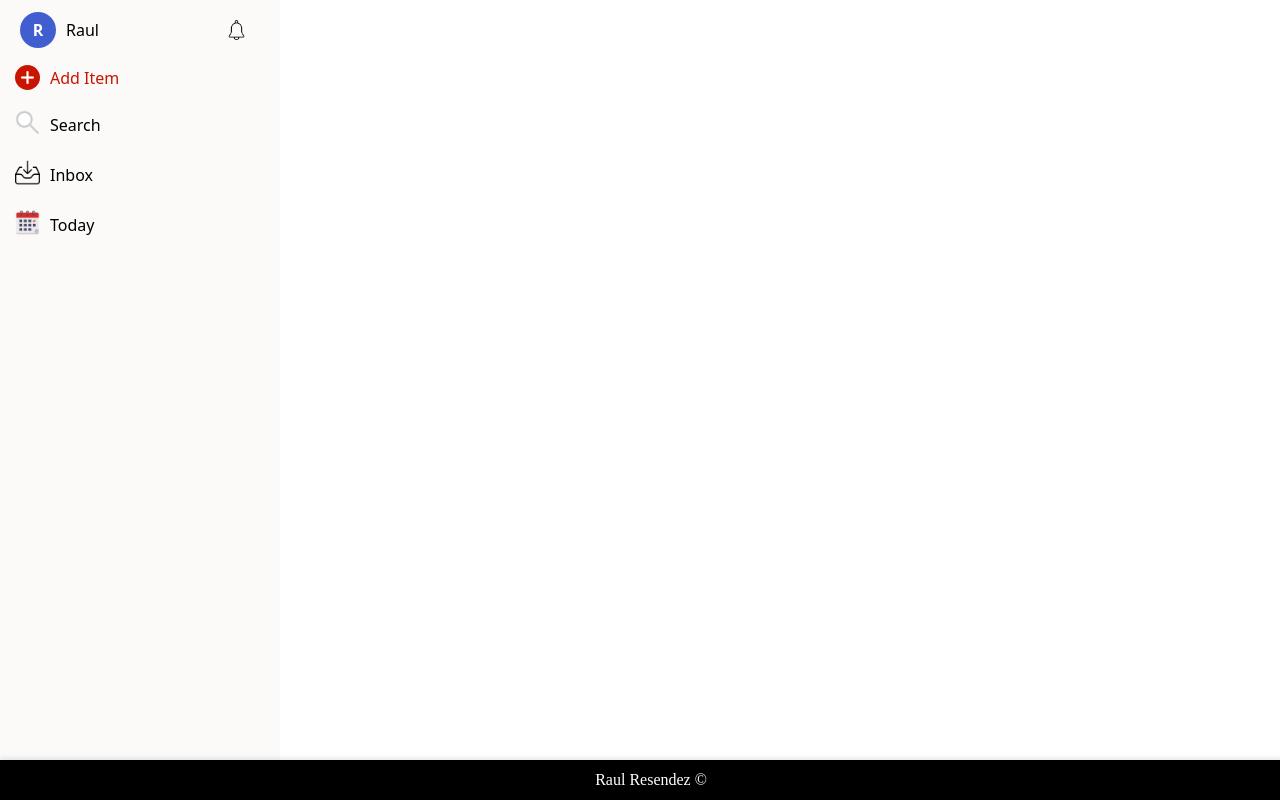
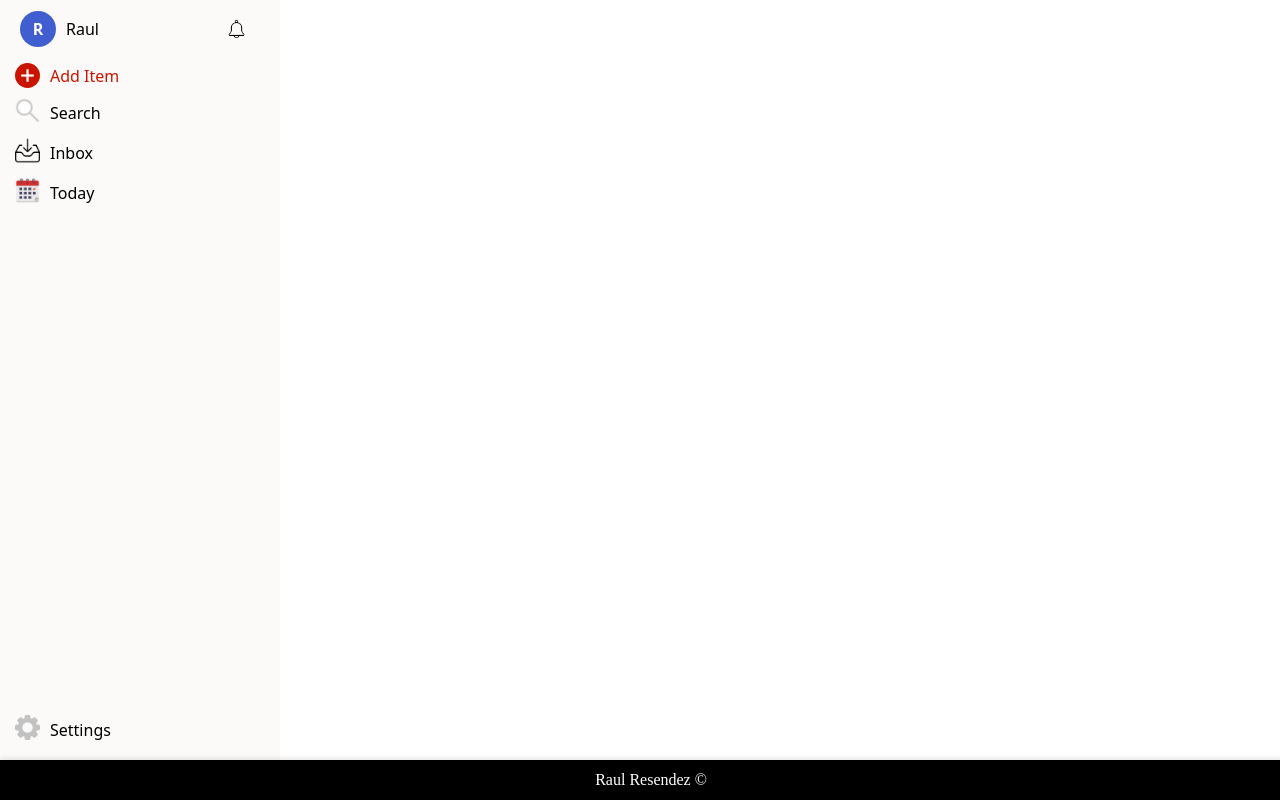
Before and after one commit to ForkFiesta/Odin-To-Do-List, a website built with webpack: page src/index.html in a window 1280 px wide. Built offline with nearby package versions, Linux system fonts and the light colour scheme.

Commit message:
Add Settings Option

```diff
--- a/src/index.html
+++ b/src/index.html
@@ -28,6 +28,7 @@
                         </div>
                     </div>
                     <div class="side-bar-main-content-container">
+                        <div class="top-items">
                             <div class="addItem">
                                 <div class="addItemButton">
                                     <img src="./img/add.png" alt="add-icon">
@@ -38,17 +39,35 @@
                                 </div>
 
                             </div>
+
+
                             <div class="searchItem">
                                 <div class="searchIcon"><img src="./img/search.png" alt="search-icon"></div>
-                            <div class="searchText"><p>Search</p></div>
+                                <div class="searchText">
+                                    <p>Search</p>
+                                </div>
                             </div>
                             <div class="inboxItem">
                                 <div class="inboxIcon"><img src="./img/inbox.png" alt="inbox-icon"></div>
-                            <div class="inboxText"><p>Inbox</p></div>
+                                <div class="inboxText">
+                                    <p>Inbox</p>
+                                </div>
                             </div>
                             <div class="calendarItem">
                                 <div class="calendarIcon"><img src="./img/calendar.png" alt="calendar-icon"></div>
-                            <div class="calendarText"><p>Today</p></div>
+                                <div class="calendarText">
+                                    <p>Today</p>
+                                </div>
+                            </div>
+
+                        </div>
+                        <div class="bottom-items">
+                            <div class="settingsItem">
+                                <div class="settingsIcon"><img src="./img/settings.png" alt="calendar-icon"></div>
+                                <div class="setttingsText">
+                                    <p>Settings</p>
+                                </div>
+                            </div>
                         </div>
                     </div>
 
--- a/src/styles.css
+++ b/src/styles.css
@@ -12,7 +12,7 @@
 
 .app-container{
     display: flex;
-    height: 100vh;
+    height: 95vh;
     /* margin-bottom: 40px; */
 }
 
@@ -100,12 +100,13 @@ nav.sidebar-content{
 .side-bar-main-content-container{
     display: flex;
     flex-direction: column;
+    justify-content: space-between;
     /* border: 1px solid blue; */
     height: 100%;
     padding: 10px;
     gap:10px;
 }
-.addItem, .searchItem, .inboxItem, .calendarItem{
+.addItem, .searchItem, .inboxItem, .calendarItem, .settingsItem{
     display: flex;
     align-items: center;
     gap: 10px;
@@ -133,16 +134,18 @@ nav.sidebar-content{
     max-width: 50%;
 }
 
-.addItem:hover, .searchItem:hover, .inboxItem:hover, .calendarItem:hover{
+.addItem:hover, .searchItem:hover, .inboxItem:hover, .calendarItem:hover, .settingsItem:hover{
     cursor: pointer;
     background-color: rgb(251, 225, 199);
 }
 
-.searchIcon img, .inboxItem img, .calendarItem img{
+.searchIcon img, .inboxItem img, .calendarItem img, .settingsItem img{
     height: 25px;
     width: 25px;
 
 }
+
+
 
 
 
```
Also changed, not shown: src/img/settings.png (added). Lines whose indentation alone changed are shown as unchanged.
